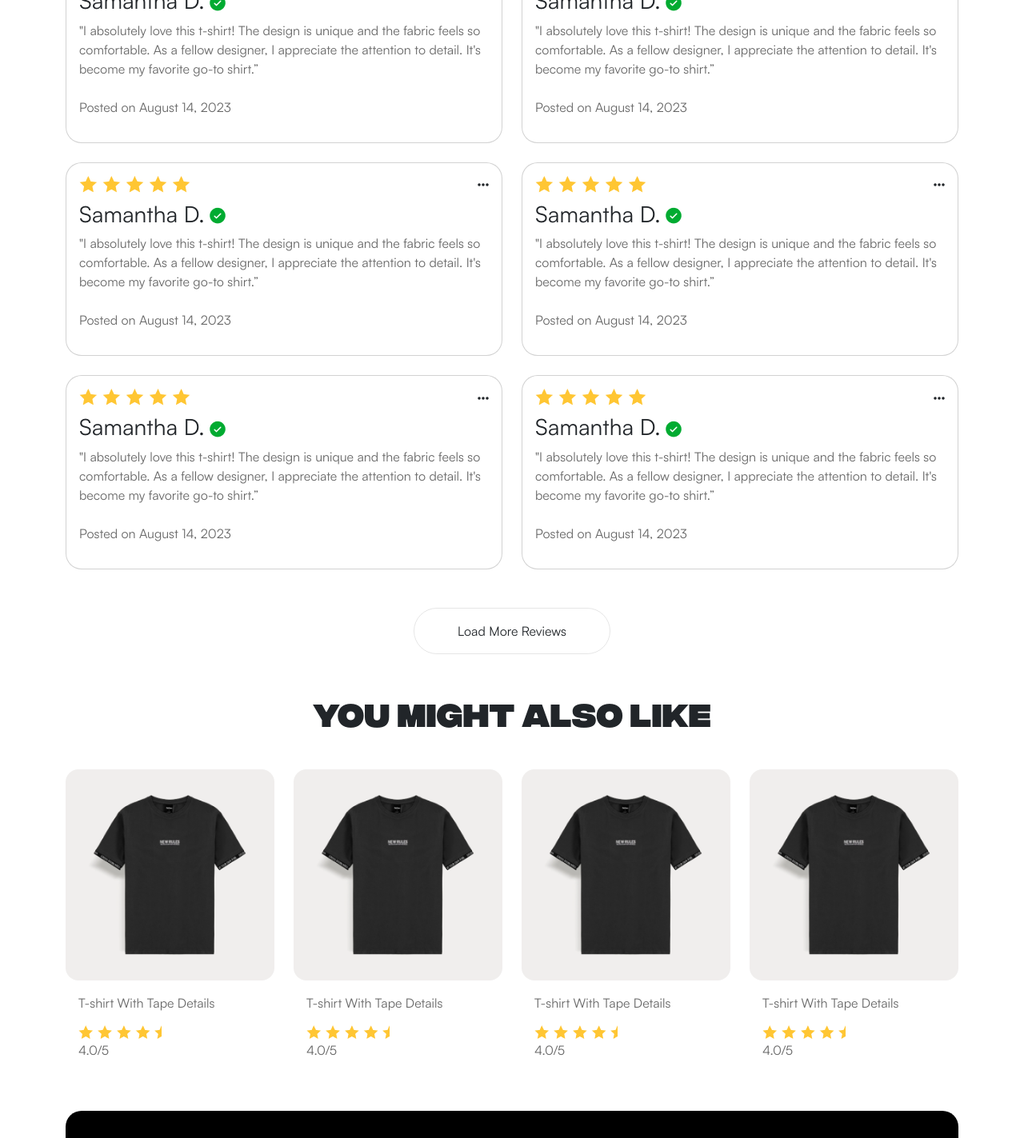
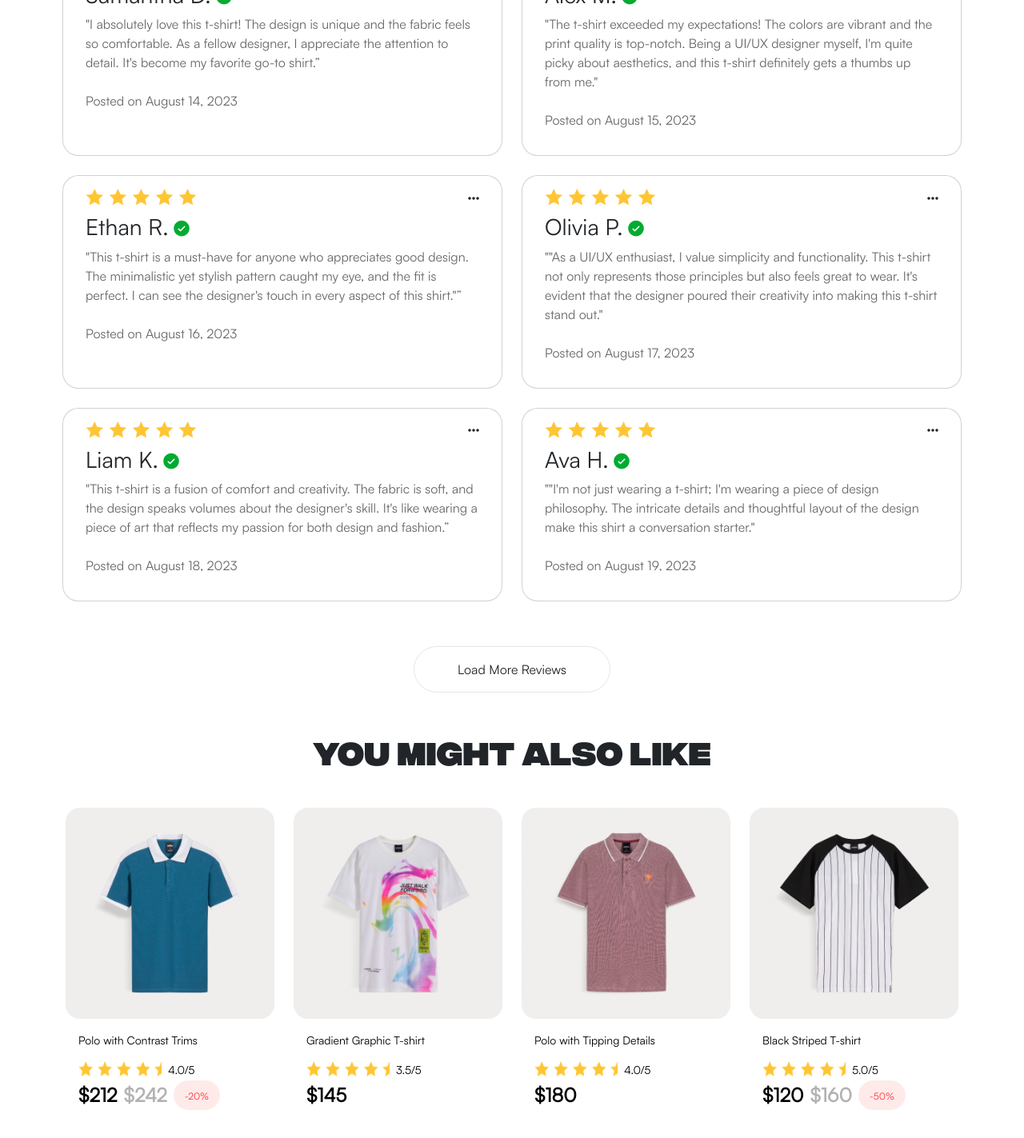
Before and after one commit to SamarShetiwy/ecommerce, a Vue app: page /product in a window 1280 px wide. Shown: the part 1180-2603 px from the top of the page at 80% size. Built offline with nearby package versions, Linux system fonts and the light colour scheme.

Commit message:
page-product

```diff
--- a/src/assets/main.css
+++ b/src/assets/main.css
@@ -63,8 +63,6 @@
     color: var(--heading-color);
     font-family: var(--heading-font);
     font-weight: 700;
-
-
   }
 
   p,
--- a/src/components/AllReviews.vue
+++ b/src/components/AllReviews.vue
@@ -1,6 +1,5 @@
 <template lang="pug">
-div.row.mt-5.d-flex
-    div.col-6.d-flex.flex-column.gap-4
+div.row.mt-2.d-flex.gap-4.p-2
         .customer.card
             .card-body.d-flex.flex-column.gap-2
                 div.customer-rate.between
@@ -18,56 +17,55 @@ div.row.mt-5.d-flex
                     img.card-img-star(src='../assets/images/slider-section/stars.png')
                     i.fa.fa-ellipsis-h
                 div.done.d-flex.align-items-center.gap-1
-                    h3.mb-0.card-tittle Samantha D.
+                    h3.mb-0.card-tittle Alex M.
                     img.mt-1.card-img-done(src='../assets/images/slider-section/done.png')
-                p.card-text "I absolutely love this t-shirt! The design is unique and the fabric feels so comfortable. As a fellow designer, I appreciate the attention to detail. It's become my favorite go-to shirt.”
+                p.card-text "The t-shirt exceeded my expectations! The colors are vibrant and the print quality is top-notch. Being a UI/UX designer myself, I'm quite picky about aesthetics, and this t-shirt definitely gets a thumbs up from me."
                 div
-                    p Posted on August 14, 2023
+                    p Posted on August 15, 2023
         .customer.card
             .card-body.d-flex.flex-column.gap-2
                 div.customer-rate.between
                     img.card-img-star(src='../assets/images/slider-section/stars.png')
                     i.fa.fa-ellipsis-h
                 div.done.d-flex.align-items-center.gap-1
-                    h3.mb-0.card-tittle Samantha D.
+                    h3.mb-0.card-tittle Ethan R.
                     img.mt-1.card-img-done(src='../assets/images/slider-section/done.png')
-                p.card-text "I absolutely love this t-shirt! The design is unique and the fabric feels so comfortable. As a fellow designer, I appreciate the attention to detail. It's become my favorite go-to shirt.”
+                p.card-text "This t-shirt is a must-have for anyone who appreciates good design. The minimalistic yet stylish pattern caught my eye, and the fit is perfect. I can see the designer's touch in every aspect of this shirt."”
                 div
-                    p Posted on August 14, 2023
-    div.col-6.d-flex.flex-column.gap-4
+                    p Posted on August 16, 2023
         .customer.card
             .card-body.d-flex.flex-column.gap-2
                 div.customer-rate.between
                     img.card-img-star(src='../assets/images/slider-section/stars.png')
                     i.fa.fa-ellipsis-h
                 div.done.d-flex.align-items-center.gap-1
-                    h3.mb-0.card-tittle Samantha D.
+                    h3.mb-0.card-tittle Olivia P.
                     img.mt-1.card-img-done(src='../assets/images/slider-section/done.png')
-                p.card-text "I absolutely love this t-shirt! The design is unique and the fabric feels so comfortable. As a fellow designer, I appreciate the attention to detail. It's become my favorite go-to shirt.”
+                p.card-text ""As a UI/UX enthusiast, I value simplicity and functionality. This t-shirt not only represents those principles but also feels great to wear. It's evident that the designer poured their creativity into making this t-shirt stand out."
                 div
-                    p Posted on August 14, 2023
+                    p Posted on August 17, 2023
         .customer.card
             .card-body.d-flex.flex-column.gap-2
                 div.customer-rate.between
                     img.card-img-star(src='../assets/images/slider-section/stars.png')
                     i.fa.fa-ellipsis-h
                 div.done.d-flex.align-items-center.gap-1
-                    h3.mb-0.card-tittle Samantha D.
+                    h3.mb-0.card-tittle Liam K.
                     img.mt-1.card-img-done(src='../assets/images/slider-section/done.png')
-                p.card-text "I absolutely love this t-shirt! The design is unique and the fabric feels so comfortable. As a fellow designer, I appreciate the attention to detail. It's become my favorite go-to shirt.”
+                p.card-text "This t-shirt is a fusion of comfort and creativity. The fabric is soft, and the design speaks volumes about the designer's skill. It's like wearing a piece of art that reflects my passion for both design and fashion.”
                 div
-                    p Posted on August 14, 2023
+                    p Posted on August 18, 2023
         .customer.card
             .card-body.d-flex.flex-column.gap-2
                 div.customer-rate.between
                     img.card-img-star(src='../assets/images/slider-section/stars.png')
                     i.fa.fa-ellipsis-h
                 div.done.d-flex.align-items-center.gap-1
-                    h3.mb-0.card-tittle Samantha D.
+                    h3.mb-0.card-tittle Ava H.
                     img.mt-1.card-img-done(src='../assets/images/slider-section/done.png')
-                p.card-text "I absolutely love this t-shirt! The design is unique and the fabric feels so comfortable. As a fellow designer, I appreciate the attention to detail. It's become my favorite go-to shirt.”
+                p.card-text ""I'm not just wearing a t-shirt; I'm wearing a piece of design philosophy. The intricate details and thoughtful layout of the design make this shirt a conversation starter."
                 div
-                    p Posted on August 14, 2023
+                    p Posted on August 19, 2023
 div.card-btn.center.mt-5
     .btn Load More Reviews
 
@@ -86,4 +84,33 @@ div.card-btn.center.mt-5
     border: 1px solid #0000001A;
     border-radius: 62px;
 }
+.h3{
+    font-size: 18px;
+    color:#000000;
+}
+.customer{
+    flex-basis: 48%;
+}
+.customer.card {
+    flex-grow: 1;
+}
+.row{
+    flex-wrap: wrap;
+    justify-content: center;
+}
+@media (max-width: 576px) {
+    .row{
+    margin:3px;
+    flex-direction: column;
+
+}
+    .customer {
+        flex-basis: 100%;
+}
+
+    .customer:nth-child(n+4) {
+        display: none;
+
+}
+}
 </style>
--- a/src/components/Footer.vue
+++ b/src/components/Footer.vue
@@ -202,6 +202,10 @@ font-weight: 700px;
         flex-direction: column;
         gap:1rem;
     }
+    .pargraph, details{
+        font-size: 14px;
+    }
+
 }
 @media (min-width: 768px) and (max-width: 991.98px) {
 
--- a/src/components/Products.vue
+++ b/src/components/Products.vue
@@ -1,34 +1,48 @@
 <template lang="pug">
 div.branding-box.d-flex.mt-5.container.gap-3.overflow-scroll
     .row.flex-nowrap
-        .card.col.col-sm-6.col.col-md-6.col-lg-3
-            img.card-img-top(src='../assets/images/products/fdf.png')
+        .card.col-3
+            img.card-img-top(src='../assets/images/products/Frame 32.png')
             .card-body.text-black
-                p.card-tittle T-shirt With Tape Details
-                .product-rate.d-flex.flex-column
+                p.card-tittle Polo with Contrast Trims
+                .product-rate.d-flex.gap-2
                     img.card-img-star(src='../assets/images/Frame 10.png')
                     span.card-span 4.0/5
-        .card.col.col-sm-6.col-md-6.col-lg-3
-            img.card-img-top(src='../assets/images/products/fdf.png')
+                div.d-flex.gap-2.align-items-center
+                    span.price1 $212
+                    span.price2 $242
+                    div.price-circle
+                        span.price3 -20%
+        .card.col-3
+            img.card-img-top(src='../assets/images/products/Frame 33 (1).png')
             .card-body
-                p.card-tittle T-shirt With Tape Details
-                .product-rate.d-flex.flex-column
+                p.card-tittle Gradient Graphic T-shirt
+                .product-rate.d-flex.gap-2
+                    img.card-img-star(src='../assets/images/Frame 10.png')
+                    span.card-span 3.5/5
+                div.d-flex.gap-2.align-items-center
+                    span.price1 $145
+        .card.col-3
+            img.card-img-top(src='../assets/images/products/Frame 34.png')
+            .card-body
+                p.card-tittle Polo with Tipping Details
+                .product-rate.d-flex.gap-2
                     img.card-img-star(src='../assets/images/Frame 10.png')
                     span.card-span 4.0/5
-        .card.col.col-sm-6.col-md-6.col-lg-3
-            img.card-img-top(src='../assets/images/products/fdf.png')
+                div.d-flex.gap-2.align-items-center
+                    span.price1 $180
+        .card.col-3
+            img.card-img-top(src='../assets/images/products/Frame 38.png')
             .card-body
-                p.card-tittle T-shirt With Tape Details
-                .product-rate.d-flex.flex-column
+                p.card-tittle Black Striped T-shirt
+                .product-rate.d-flex.gap-2
                     img.card-img-star(src='../assets/images/Frame 10.png')
-                    span.card-span 4.0/5
-        .card.col.col-sm-6.col-md-6.col-lg-3
-            img.card-img-top(src='../assets/images/products/fdf.png')
-            .card-body
-                p.card-tittle T-shirt With Tape Details
-                .product-rate.d-flex.flex-column
-                    img.card-img-star(src='../assets/images/Frame 10.png')
-                    span.card-span 4.0/5
+                    span.card-span 5.0/5
+                div.d-flex.gap-2.align-items-center
+                    span.price1 $120
+                    span.price2 $160
+                    div.price-circle
+                        span.price3 -50%
 </template>
 
 <script setup>
@@ -43,9 +57,54 @@ div.branding-box.d-flex.mt-5.container.gap-3.overflow-scroll
 }
 .card-img-top{
     border-radius: 1rem;
+    max-width: 295px;
+}
+.card-tittle{
+    color: black;
+}
+.card-span{
+    font-size:14px;
 }
 .card-body{
     color: black;
+}
+.product-rate span {
+  color: #000000;
+}
+.price1{
+font-size: 24px;
+font-weight: 700;
+line-height: 43.2px;
+text-align: left;
+color: #000000;
+}
+.price2{
+font-size: 24px;
+font-weight: 700;
+line-height: 43.2px;
+text-align: left;
+color: #0000004D;
+}
+.price-circle{
+padding: 6px 14px;
+border-radius: 64px;
+background-color: #FF33331A;
+}
+.price3{
+font-size: 12px;
+font-weight: 500;
+line-height: 21.6px;
+text-align: left;
+color: #FF3333;
+}
+.trending-tittle{
+    font-size: 32px;
+}
+.card-tittle{
+    font-size: 14px;
+}
+.price{
+    font-size: 20px;
 }
 .btn{
     padding:16px 54px;
@@ -53,4 +112,11 @@ div.branding-box.d-flex.mt-5.container.gap-3.overflow-scroll
     border-color: #0000001A;
 
 }
+@media (max-width: 576px) {
+    .trending{
+        width: 234px;
+
+    }
+}
+
 </style>
--- a/src/components/Slider.vue
+++ b/src/components/Slider.vue
@@ -5,15 +5,14 @@ div.container.between
         i.bi.bi-arrow-left
         i.bi.bi-arrow-right
 div.row.mt-5.scroll.d-flex.gap-3
-    .customer.card.col-3
+    .customer.card.col-lg-4.col-md-4
         .card-body.d-flex.flex-column.gap-2.mt-2
             img.card-img-star(src='../assets/images/slider-section/stars.png')
             div.done.d-flex.align-items-center
                 h3.card-tittle Sarah M.
                 img.mt-1.card-img-done(src='../assets/images/slider-section/done.png')
             p.card-text  "I'm blown away by the quality and style of the clothes I received from Shop.co. From casual wear to elegant dresses, every piece I've bought has exceeded my expectations.”
-
-    .customer.card.col-3
+    .customer.card.col-lg-4.col-md-4
         .card-body.d-flex.flex-column.gap-2.mt-2
             img.card-img-star(src='../assets/images/slider-section/stars.png')
             div.done.d-flex.align-items-start
@@ -21,22 +20,21 @@ div.row.mt-5.scroll.d-flex.gap-3
                 img.mt-1.card-img-done(src='../assets/images/slider-section/done.png')
             p.card-text  "I'm blown away by the quality and style of the clothes I received from Shop.co. From casual wear to elegant dresses, every piece I've bought has exceeded my expectations.”
 
-    .customer.card.col-3
+    .customer.card.col-lg-4.col-md-4
         .card-body.d-flex.flex-column.gap-2.mt-2
             img.card-img-star(src='../assets/images/slider-section/stars.png')
             div.done.d-flex.align-items-start
                 h3.card-tittle Sarah M.
                 img.mt-1.card-img-done(src='../assets/images/slider-section/done.png')
             p.card-text  "I'm blown away by the quality and style of the clothes I received from Shop.co. From casual wear to elegant dresses, every piece I've bought has exceeded my expectations.”
-
-    .customer.card.col-3
+    .customer.card.col-lg-4.col-md-4
         .card-body.d-flex.flex-column.gap-2.mt-2
             img.card-img-star(src='../assets/images/slider-section/stars.png')
             div.done.d-flex.align-items-start
                 h3.card-tittle Sarah M.
                 img.mt-1.card-img-done(src='../assets/images/slider-section/done.png')
             p.card-text  "I'm blown away by the quality and style of the clothes I received from Shop.co. From casual wear to elegant dresses, every piece I've bought has exceeded my expectations.”
-    .customer.card.col-3
+    .customer.card.col-lg-3.col-md-4
         .card-body.d-flex.flex-column.gap-2.mt-2
             img.card-img-star(src='../assets/images/slider-section/stars.png')
             div.done.d-flex.align-items-start
--- a/src/views/ProductDetails.vue
+++ b/src/views/ProductDetails.vue
@@ -1,25 +1,26 @@
 <template lang="pug">
 div.container
-      div.pages.d-flex.gap-3.align-items-center.p-3
-          router-link(to="/") home
+      div.pages.d-flex.gap-2.align-items-center.p-3
+          router-link(to="/") Home
           i.fa-solid.fa-angle-right
-          a(href="") shop
+          a(href="") Shop
           i.fa-solid.fa-angle-right
           a(href="") Men
           i.fa-solid.fa-angle-right
           a(href="") T-shirts
 div.container.mt-4
       .div.row.container-product.d-flex.gap-3.gap-lg-0.px-3
-            div.col.col-md-6.product-img
-                div.row.gap-1.images
-                      div.col-3.d-flex.flex-column.gap-3
+            div.col.col-lg-6.product-img
+                div.row.gap-3.gap-sm-1.images
+                      div.image-div.col-4.col-md-4.d-flex.flex-md-column.gap-3
                           img.img-fluid(src="../assets/images/products/image 2.png")
                           img.img-fluid(src="../assets/images/products/image 5.png")
                           img.img-fluid(src="../assets/images/products/image 6.png")
-                      div.col-8
+                      div.col.col-md-7.main-image
                           img.img-fluid(src="../assets/images/products/image 1.png")
-            div.col.col-md-6.d-flex.flex-column.gap-1
-              h1.capitalize-text.title.heading-font ONE LIFE GRAPHIC T-SHIRT
+            div.col.col-lg-6.d-flex.flex-column.gap-1
+              div.heading-font
+                h1.title ONE LIFE GRAPHIC T-SHIRT
               div.product-rate.d-flex.gap-2
                   img(src="../assets/images/Frame 10.png")
                   span 4.5/5
@@ -56,29 +57,29 @@ div.container.mt-4
                       span 0
                       i.bi.bi-dash-lg
                   div.col-7.add-to-cart.center
-                      a(href="") add-to-cart
+                      a(href="") Add To Cart
 
                       //- Rating & Reviews
-div.container.mt-5.px-5.py-3
-  div.tabs.between
+div.container.mt-0.mt-sm-5.px-sm-5.px-0
+  div.tabs.between.px-2.px-md-5.py-3
       div.tab1
         span  Product Details
       div.tab2
         span  Rating & Reviews
       div.tab3
         span  FAQs
-div.line.line-tabs.container
+  div.line.line-tabs.mx-4.mx-sm-0
                             //- All Reviews
-div.reviews.between.container.mt-5.p-0
-    div.review.d-flex.align-items-center.gap-2
+div.reviews.between.container.mt-sm-5.p-3.p-md-0
+    div.review.d-flex.align-items-center.gap-1.gap-md-2
         h3.mb-0 All Reviews
-        span.num (451)
+        span.mt-1.num (451)
     div.review-choice.d-flex.gap-3
         div.review.bg-custom
           i.fa-solid.fa-sliders
-        div.review.bg-custom
-          span Latest
-          i
+        div.review.latest.bg-custom.d-flex.gap-3.d-none.d-md-block
+          span.pe-2 Latest
+          i.bi.bi-chevron-down
         div.review.review-write
           span Write a Review
 div.container
@@ -118,8 +119,8 @@ font-size: 40px;
 font-weight: 900;
 line-height: 48px;
 text-align: left;
-/* font-family: Integral CF; */
 }
+
 .product-rate span {
   color: #000000;
 }
@@ -152,6 +153,9 @@ color: #FF3333;
 .line{
   border: 1px solid #0000001A;
   color:#0000001A;
+}
+.bi-check{
+  color: #FFFFFF;
 }
 .color{
 width: 37px;
@@ -205,6 +209,9 @@ text-align: left;
   width: 414px;
   padding:2rem 0;
 }
+.tab2 span{
+  color: #000000;
+}
 .line-tabs{
   margin-top:-1.1rem;
 }
@@ -212,18 +219,78 @@ text-align: left;
   padding:16px 20px 16px 20px;
   border-radius:62px ;
 }
-.num{
-  /* margin-top: -1.1rem ; */
-}
+
 .review-write{
-   background-color: #000000;
-   color:#FFFFFF;
+  background-color: #000000;
+  color:#FFFFFF;
 
 }
 .review-write span{
-   color:#FFFFFF;
+  color:#FFFFFF;
+}
+.latest span, i{
+  color: #000000;
+}
 
+@media (max-width: 576px) {
+  .pages a{
+    font-size: 14px;
+  }
+  .price {
+    font-size: 24px;
+}
+.title{
+  font-size: 24px;
+}
+.heading-font{
+  width: 267px;
+}
+  .trending{
+    display: flex;
+    flex-direction: column;
+    align-items: center;
+  }
+  .trending-tittle{
+    width: 234px;
+  }
+  .review{
+    padding: 11px 12px ;
+  }
+
+  .tabs{
+    margin: 0 1rem;
+
+  }
+  .size{
+    padding: 10px 20px;
+  }
+   .size span{
+    font-size: 12px;
+   }
+  }
+
+  @media (max-width: 768px){
+  .latest{
+    display: none;
+  }
+  .review h3{
+  font-size:20px;
 }
 
 
+  }
+  @media (max-width: 992){
+
+  .tab2{
+    width: 123px;
+  }
+  .images {
+    flex-direction:column-reverse;
+  }
+}
+
+
+
+
+
 </style>
```
